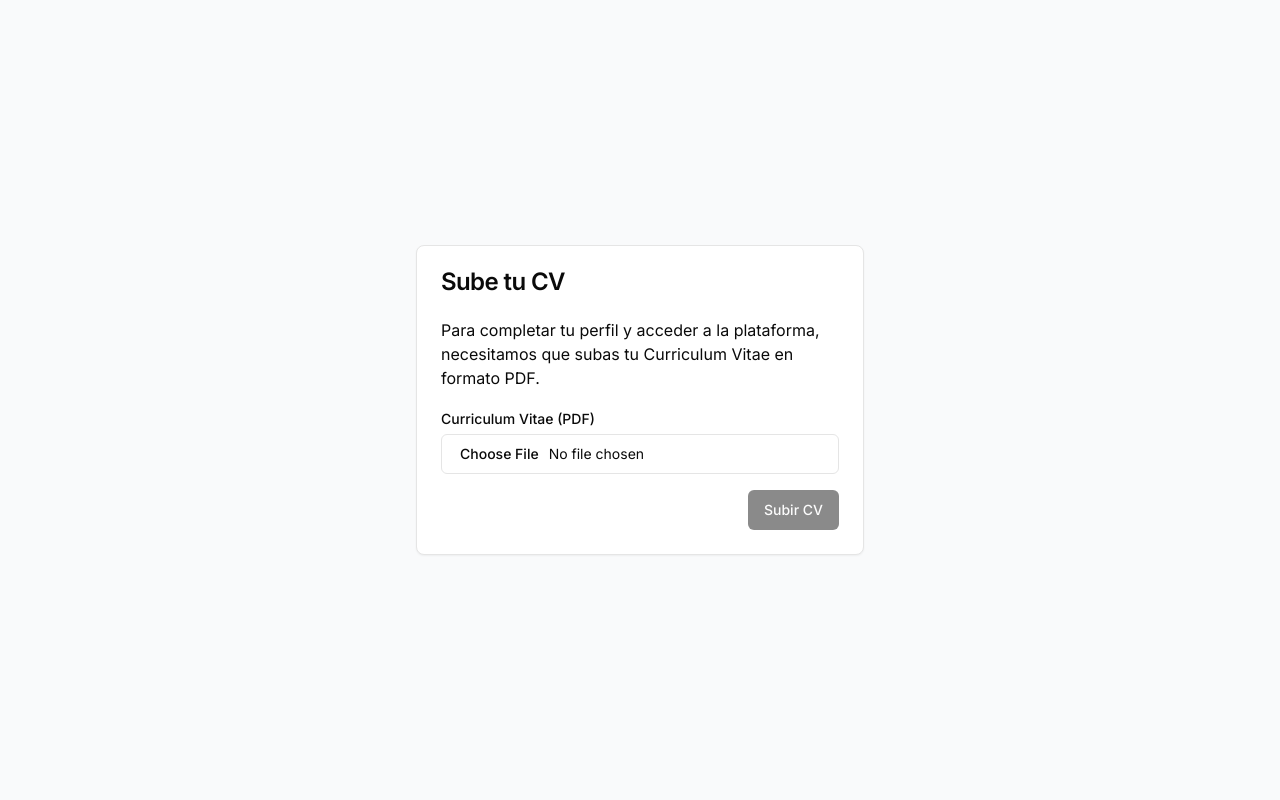
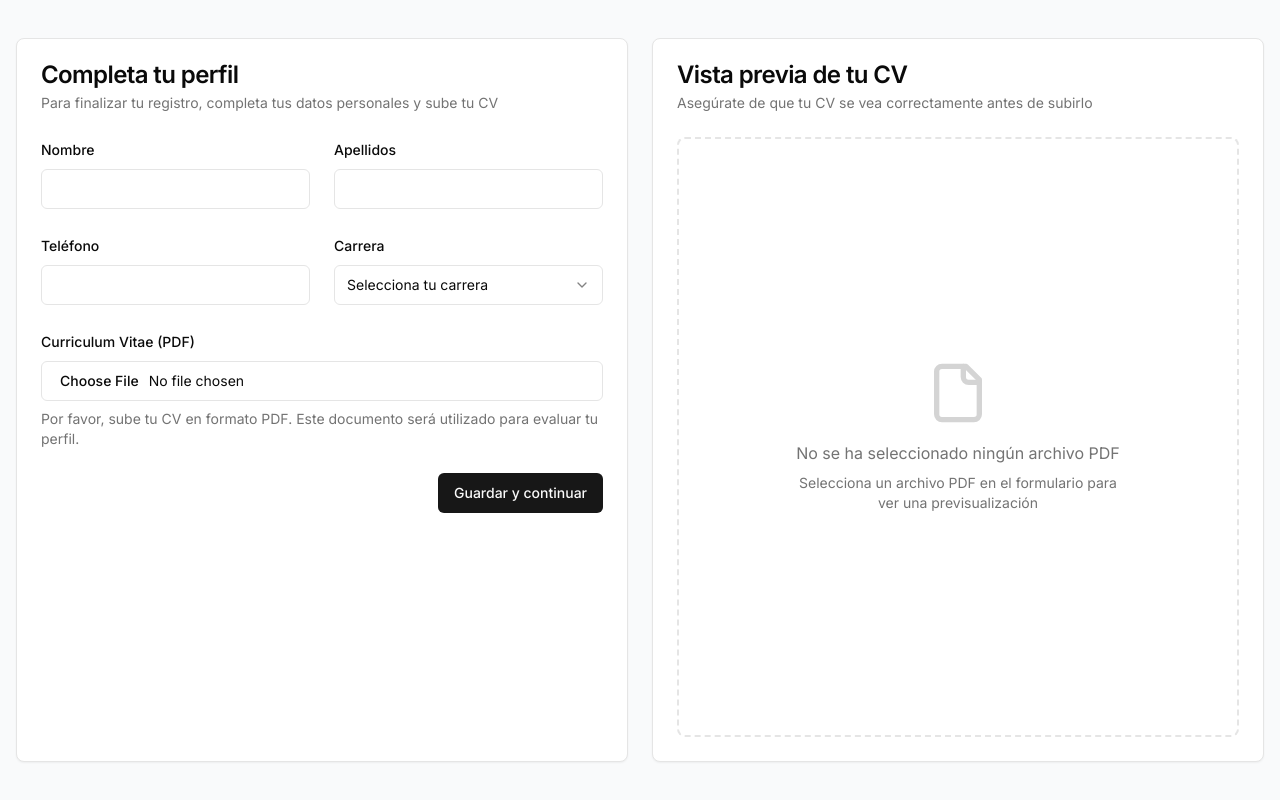
Before and after one commit to ausubel/aula-virtual, a Next.js app in the folder frontend/: page /profile/upload-cv in a window 1280 px wide. Built offline with nearby package versions, Linux system fonts and the light colour scheme; sample sign-in values are in the browser's storage.

Commit message:
cv-preview

```diff
--- a/frontend/app/profile/upload-cv/page.tsx
+++ b/frontend/app/profile/upload-cv/page.tsx
@@ -2,20 +2,38 @@
 
 import { useState, useEffect } from 'react'
 import { useRouter } from 'next/navigation'
-import { Card, CardContent, CardHeader, CardTitle } from '@/components/ui/card'
+import { Card, CardContent, CardHeader, CardTitle, CardDescription } from '@/components/ui/card'
 import { Button } from '@/components/ui/button'
 import { Input } from '@/components/ui/input'
 import { Label } from '@/components/ui/label'
 import { Alert, AlertDescription } from '@/components/ui/alert'
 import { isAuthenticated, getToken, decodeToken, hasUploadedCV, markCVAsUploaded, saveUserCVStatus } from '@/lib/auth'
+import { Select, SelectContent, SelectItem, SelectTrigger, SelectValue } from '@/components/ui/select'
+import { cn } from '@/lib/utils'
+import { FileIcon, UploadIcon } from 'lucide-react'
 import Cookies from 'js-cookie'
+
+interface UserProfileData {
+  firstName: string
+  lastName: string
+  phone: string
+  career: string
+  cv: File | null
+}
 
 export default function UploadCVPage() {
   const router = useRouter()
-  const [cv, setCv] = useState<File | null>(null)
   const [isLoading, setIsLoading] = useState(false)
   const [feedback, setFeedback] = useState<{ status: 'success' | 'error', message: string } | null>(null)
   const [hasCheckedCV, setHasCheckedCV] = useState(false)
+  const [cvPreviewUrl, setCvPreviewUrl] = useState<string | null>(null)
+  const [formData, setFormData] = useState<UserProfileData>({
+    firstName: "",
+    lastName: "",
+    phone: "",
+    career: "",
+    cv: null,
+  })
 
   useEffect(() => {
     // Verificar si el usuario está autenticado
@@ -39,14 +57,33 @@ export default function UploadCVPage() {
 
   const handleFileChange = (e: React.ChangeEvent<HTMLInputElement>) => {
     if (e.target.files && e.target.files.length > 0) {
-      setCv(e.target.files[0])
+      const file = e.target.files[0];
+      setFormData({ ...formData, cv: file });
+
+      // Crear URL para previsualización del PDF
+      const fileUrl = URL.createObjectURL(file);
+      setCvPreviewUrl(fileUrl);
+
+      // Limpiar la URL al desmontar el componente
+      return () => {
+        URL.revokeObjectURL(fileUrl);
+      };
     }
   }
 
   const handleSubmit = async (e: React.FormEvent<HTMLFormElement>) => {
     e.preventDefault()
 
-    if (!cv) {
+    // Validar que todos los campos estén completos
+    if (!formData.firstName || !formData.lastName || !formData.phone || !formData.career) {
+      setFeedback({
+        status: "error",
+        message: "Por favor, completa todos los campos del formulario."
+      })
+      return
+    }
+
+    if (!formData.cv) {
       setFeedback({
         status: "error",
         message: "Por favor, selecciona un archivo PDF para tu CV."
@@ -59,7 +96,7 @@ export default function UploadCVPage() {
 
     try {
       // Convertir el archivo a base64
-      const base64File = await convertFileToBase64(cv)
+      const base64File = await convertFileToBase64(formData.cv)
 
       // Obtener el ID del usuario del token decodificado
       const token = getToken()
@@ -76,6 +113,20 @@ export default function UploadCVPage() {
         userId = 2 // ID fijo para pruebas
         console.log('Usando ID de usuario fijo para pruebas:', userId)
       }
+
+      // Enviar los datos personales al servidor
+      await fetch(`/api/user/${userId}/profile`, {
+        method: 'PUT',
+        headers: {
+          'Content-Type': 'application/json'
+        },
+        body: JSON.stringify({
+          firstName: formData.firstName,
+          lastName: formData.lastName,
+          phone: formData.phone,
+          career: formData.career
+        })
+      })
 
       // Enviar el archivo al servidor
       console.log('Enviando solicitud a:', `/api/document/student/${userId}/cv`)
@@ -106,7 +157,7 @@ export default function UploadCVPage() {
 
       setFeedback({
         status: "success",
-        message: "Tu CV ha sido subido correctamente. Serás redirigido a la página principal."
+        message: "Tu perfil y CV han sido actualizados correctamente. Serás redirigido a la página principal."
       })
 
       // Redirigir al dashboard después de 2 segundos
@@ -114,10 +165,10 @@ export default function UploadCVPage() {
         router.push('/student')
       }, 2000)
     } catch (error) {
-      console.error('Error al subir el CV:', error)
+      console.error('Error al actualizar el perfil:', error)
       setFeedback({
         status: "error",
-        message: error instanceof Error ? error.message : "Error al subir el CV. Por favor, intenta de nuevo."
+        message: error instanceof Error ? error.message : "Error al actualizar el perfil. Por favor, intenta de nuevo."
       })
     } finally {
       setIsLoading(false)
@@ -136,21 +187,82 @@ export default function UploadCVPage() {
 
   return (
     <div className="min-h-screen flex items-center justify-center bg-gray-50 p-4">
-      <Card className="w-full max-w-md">
+      <div className="w-full max-w-7xl flex flex-col md:flex-row gap-6">
+        {/* Formulario en la columna izquierda */}
+        <Card className="w-full md:w-1/2">
           <CardHeader>
-          <CardTitle>Sube tu CV</CardTitle>
+            <CardTitle>Completa tu perfil</CardTitle>
+            <CardDescription>Para finalizar tu registro, completa tus datos personales y sube tu CV</CardDescription>
           </CardHeader>
           <CardContent>
-          <p className="mb-4">Para completar tu perfil y acceder a la plataforma, necesitamos que subas tu Curriculum Vitae en formato PDF.</p>
-
             {feedback && (
               <Alert className={`mb-4 ${feedback.status === 'error' ? 'bg-red-50 text-red-800 border-red-200' : 'bg-green-50 text-green-800 border-green-200'}`}>
                 <AlertDescription>{feedback.message}</AlertDescription>
               </Alert>
             )}
 
-          <form onSubmit={handleSubmit}>
-            <div className="mb-4">
+            <form onSubmit={handleSubmit} className="space-y-6">
+              {/* Datos personales */}
+              <div className="grid md:grid-cols-2 gap-6">
+                <div className="space-y-2">
+                  <Label htmlFor="firstName">Nombre</Label>
+                  <Input
+                    id="firstName"
+                    name="firstName"
+                    required
+                    value={formData.firstName}
+                    onChange={(e) => setFormData({ ...formData, firstName: e.target.value })}
+                    disabled={isLoading}
+                  />
+                </div>
+                <div className="space-y-2">
+                  <Label htmlFor="lastName">Apellidos</Label>
+                  <Input
+                    id="lastName"
+                    name="lastName"
+                    required
+                    value={formData.lastName}
+                    onChange={(e) => setFormData({ ...formData, lastName: e.target.value })}
+                    disabled={isLoading}
+                  />
+                </div>
+                <div className="space-y-2">
+                  <Label htmlFor="phone">Teléfono</Label>
+                  <Input
+                    id="phone"
+                    name="phone"
+                    type="tel"
+                    required
+                    pattern="[0-9]{9}"
+                    title="Ingrese un número de teléfono válido de 9 dígitos"
+                    value={formData.phone}
+                    onChange={(e) => setFormData({ ...formData, phone: e.target.value })}
+                    disabled={isLoading}
+                  />
+                </div>
+                <div className="space-y-2">
+                  <Label htmlFor="career">Carrera</Label>
+                  <Select
+                    name="career"
+                    value={formData.career}
+                    onValueChange={(value) => setFormData({ ...formData, career: value })}
+                    disabled={isLoading}
+                  >
+                    <SelectTrigger aria-label="Selecciona tu carrera">
+                      <SelectValue placeholder="Selecciona tu carrera" />
+                    </SelectTrigger>
+                    <SelectContent>
+                      <SelectItem value="engineering">Ingeniería</SelectItem>
+                      <SelectItem value="business">Administración</SelectItem>
+                      <SelectItem value="it">Tecnologías de la Información</SelectItem>
+                      <SelectItem value="other">Otra</SelectItem>
+                    </SelectContent>
+                  </Select>
+                </div>
+              </div>
+
+              {/* Subida de CV */}
+              <div className="space-y-2">
                 <Label htmlFor="cv">Curriculum Vitae (PDF)</Label>
                 <Input
                   id="cv"
@@ -159,19 +271,46 @@ export default function UploadCVPage() {
                   onChange={handleFileChange}
                   className="mt-1"
                 />
+                <p className="text-sm text-muted-foreground mt-1">
+                  Por favor, sube tu CV en formato PDF. Este documento será utilizado para evaluar tu perfil.
+                </p>
               </div>
 
               <div className="flex justify-end">
                 <Button
                   type="submit"
-                disabled={isLoading || !cv}
+                  disabled={isLoading}
                 >
-                {isLoading ? 'Subiendo...' : 'Subir CV'}
+                  {isLoading ? 'Guardando...' : 'Guardar y continuar'}
                 </Button>
               </div>
             </form>
           </CardContent>
         </Card>
+
+        {/* Previsualización del CV en la columna derecha */}
+        <Card className="w-full md:w-1/2 flex flex-col">
+          <CardHeader>
+            <CardTitle>Vista previa de tu CV</CardTitle>
+            <CardDescription>Asegúrate de que tu CV se vea correctamente antes de subirlo</CardDescription>
+          </CardHeader>
+          <CardContent className="flex-grow flex flex-col">
+            {cvPreviewUrl ? (
+              <iframe
+                src={cvPreviewUrl}
+                className="w-full h-full min-h-[600px] border rounded-lg"
+                title="Vista previa del CV"
+              />
+            ) : (
+              <div className="w-full h-full min-h-[600px] border-2 border-dashed rounded-lg flex flex-col items-center justify-center text-muted-foreground">
+                <FileIcon size={64} className="mb-4 opacity-30" />
+                <p className="text-center mb-2">No se ha seleccionado ningún archivo PDF</p>
+                <p className="text-center text-sm max-w-xs">Selecciona un archivo PDF en el formulario para ver una previsualización</p>
+              </div>
+            )}
+          </CardContent>
+        </Card>
+      </div>
     </div>
   )
 }
--- a/frontend/next.config.mjs
+++ b/frontend/next.config.mjs
@@ -26,6 +26,19 @@ const nextConfig = {
       {
         source: '/api/document/:path*',
         destination: 'http://localhost:3000/document/:path*',
+      },
+    ];
+  },
+  async headers() {
+    return [
+      {
+        source: '/:path*',
+        headers: [
+          {
+            key: 'Content-Security-Policy',
+            value: "default-src 'self'; script-src 'self' 'unsafe-inline' 'unsafe-eval'; style-src 'self' 'unsafe-inline'; img-src 'self' blob: data:; font-src 'self' data:; object-src 'self' blob:; frame-src 'self' blob:;"
+          }
+        ],
       },
     ];
   },
```
Lines whose indentation alone changed are shown as unchanged.
